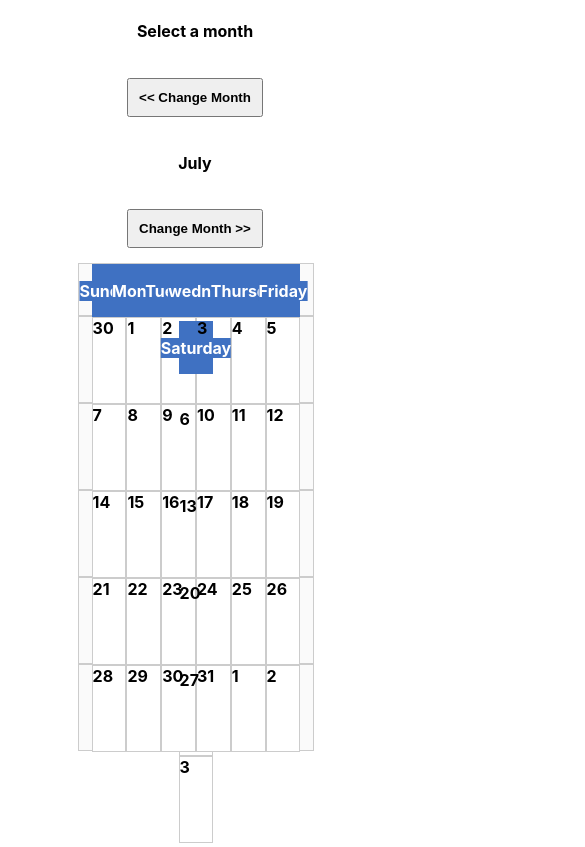
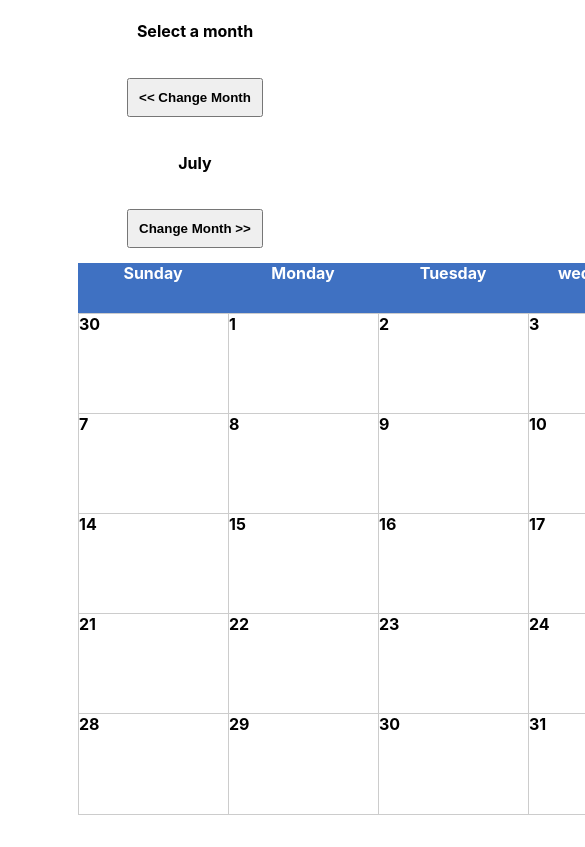
Before and after one commit to Arocha10/calendar, a React (Create React App) app: page / in a window 390 px wide. Shown: the top 847 px of the page, 585 px wide, since content can reach past the window. Built offline with nearby package versions, Linux system fonts and the light colour scheme.

Commit message:
responsive calendar

```diff
--- a/src/components/Calendar.js
+++ b/src/components/Calendar.js
@@ -47,7 +47,6 @@ class CalendarTable extends React.Component {
     this.date = moment()
       .year(year)
       .month(this.month);
-    console.log(this.date);
     this.calendar = [];
 
     const startWeek = moment(this.date)
@@ -80,7 +79,6 @@ class CalendarTable extends React.Component {
     const endWeek = moment()
       .endOf("month")
       .week();
-    console.log(startWeek, "startWeek", endWeek, "endWeek");
     for (let week = startWeek; week < endWeek + 1; week++) {
       calendar[week] = Array(7)
         .fill(0)
@@ -98,13 +96,7 @@ class CalendarTable extends React.Component {
   };
 
   renderHeaders = day => {
-    return (
-      <div key={`heading-${day}`} className="dayBox dayWeek">
-        <div className="centeredDay">
-          <div className="dayWeek">{day}</div>
-        </div>
-      </div>
-    );
+    return <div className="dayWeek">{day}</div>;
   };
 
   openDayModal = day => {
@@ -113,11 +105,9 @@ class CalendarTable extends React.Component {
   };
 
   renderWeeks = week => {
-    console.log(week);
     return (
-      <div className="weekBox ">
+      <div className="container ">
         {week.map((dy, index) => {
-          console.log("dy", dy, dy.get("date"));
           return (
             <div
               onClick={() => this.openDayModal(dy.get("date"))}
@@ -133,7 +123,6 @@ class CalendarTable extends React.Component {
   };
 
   setMonth = month => {
-    console.log("entre", month);
     let payload;
     if (month < 0) {
       payload = { month: this.props.month - 1 };
@@ -144,7 +133,6 @@ class CalendarTable extends React.Component {
   };
 
   render() {
-    console.log("init", this.props);
     const headers = this.days.map(this.renderHeaders);
     const weeks = this.props.calendar.map(this.renderWeeks);
 
@@ -169,7 +157,7 @@ class CalendarTable extends React.Component {
           </div>
         )}
 
-        <div className=" weekBox headerBox ">{headers}</div>
+        <div className="containerHeader ">{headers}</div>
         {weeks}
       </div>
     );
--- a/src/styles/calendar.css
+++ b/src/styles/calendar.css
@@ -19,7 +19,7 @@
   display: inline-block;
   text-align: left;
   height: 100%;
-  width: 14.02%;
+  width: 100%;
   border: 1px solid #ccc;
   background-color: #ffffff;
   color: gray;
@@ -114,3 +114,13 @@
   display: block;
   height: 25px;
 }
+.container {
+  display: grid;
+  grid-template-columns: 150px 150px 150px 150px 150px 150px 150px;
+  grid-template-rows: 100px;
+}
+.containerHeader {
+  display: grid;
+  grid-template-columns: 150px 150px 150px 150px 150px 150px 150px;
+  grid-template-rows: 50px;
+}
```
